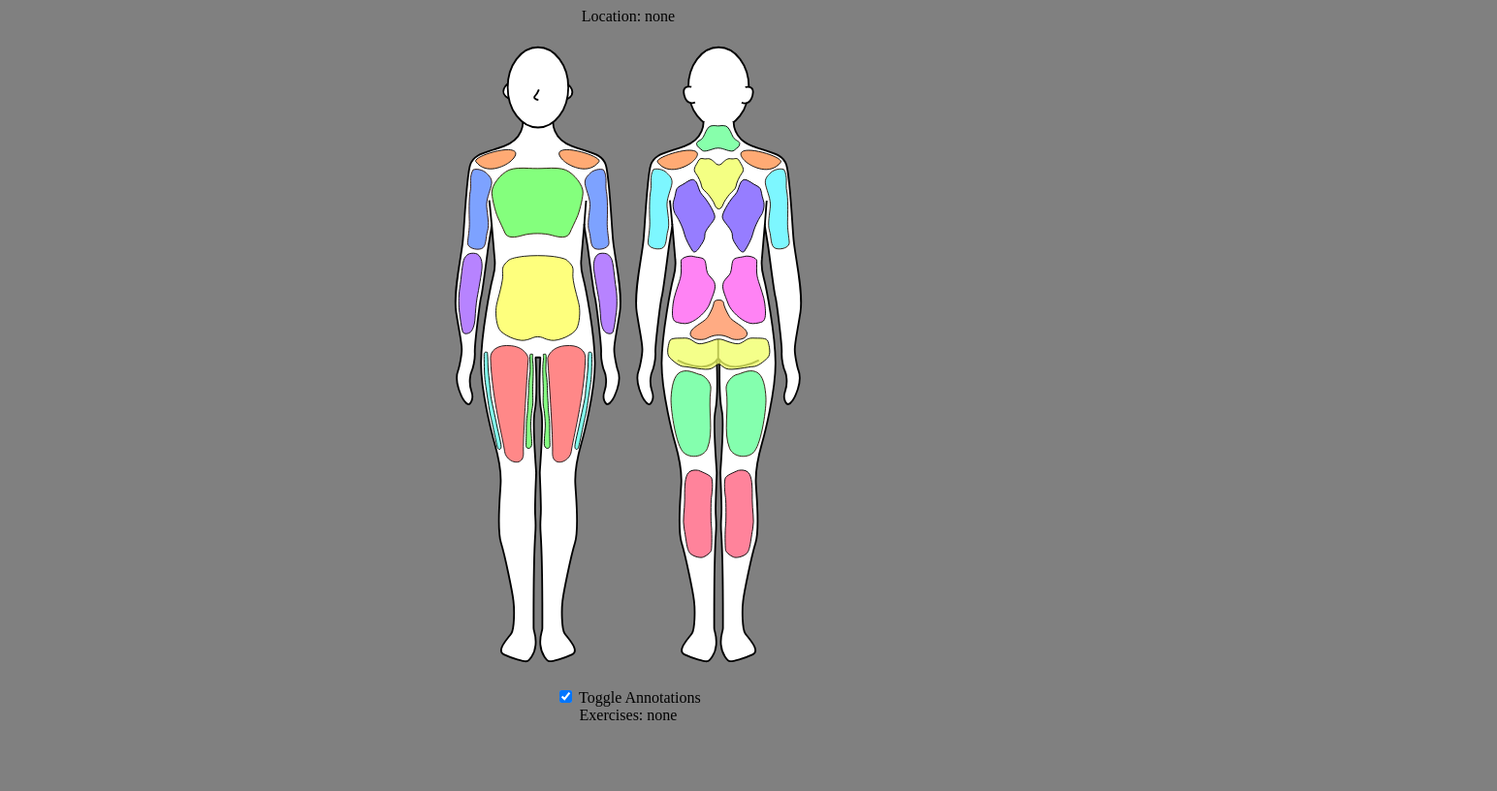
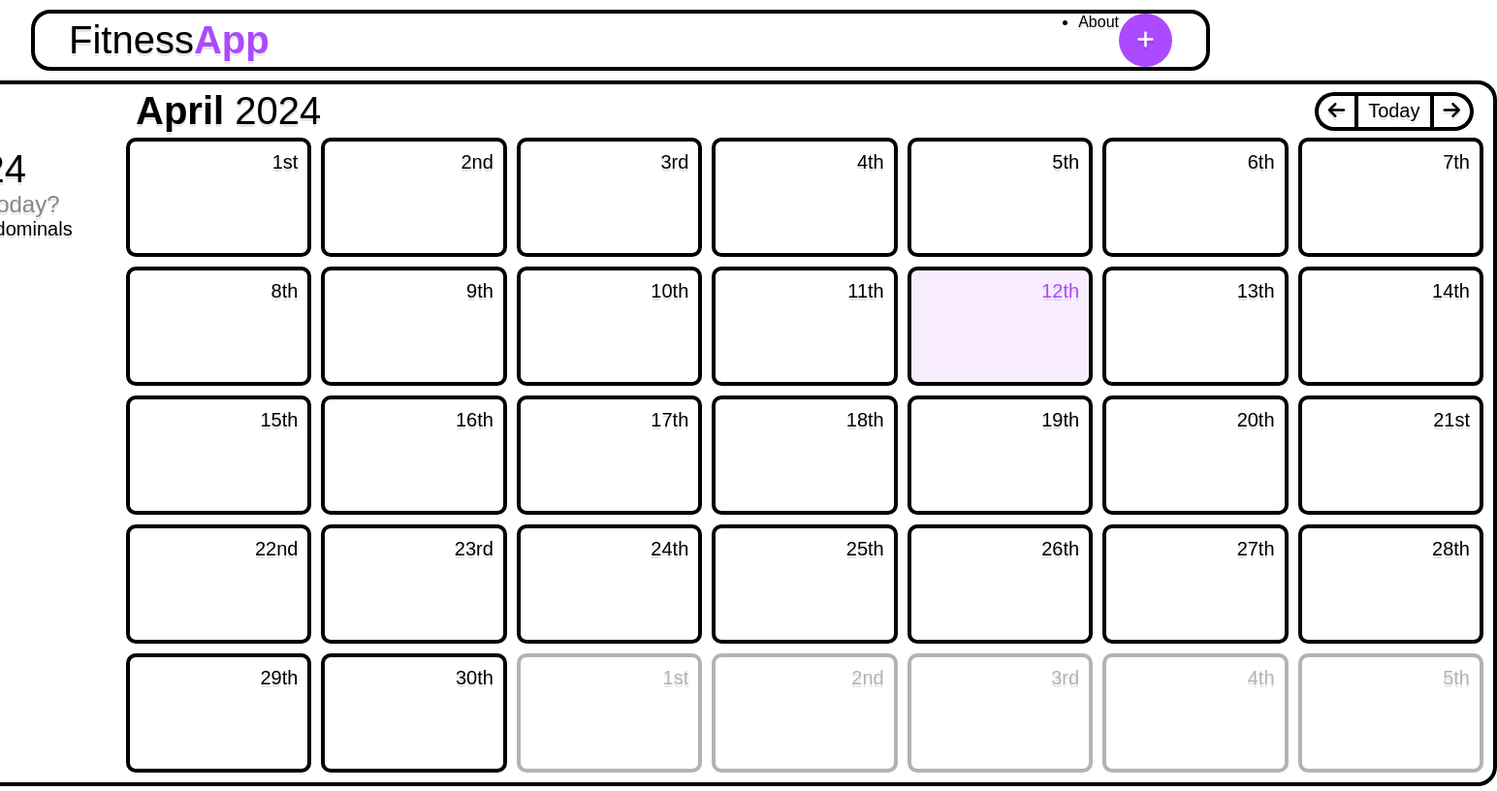
Before and after one commit to skiletro/FitnessProgram, a plain HTML site: page index.html in a window 1280 px wide. Shown: the whole page at 97% size, 1544 px wide, since content can reach past the window. Drawn offline with Linux system fonts and the light colour scheme.

Commit message:
implement calendar main app html+css

```diff
--- a/assets/scripts/main.js
+++ b/assets/scripts/diagramSelector.js
@@ -28,7 +28,7 @@ const Parse = async (action) => {
 
     json.forEach(element => {
         if (element.primaryMuscles.includes(action)) {
-            exercises.push(element.name);
+            exercises.push(" " + element.name);
         }
     });
 
--- /dev/null
+++ b/assets/scripts/mainApp.js
@@ -0,0 +1,3 @@
+const OpenDiagramPopup = () => {
+    alert(1);
+};
--- a/assets/styles/style.css
+++ b/assets/styles/style.css
@@ -1,7 +1,23 @@
+:root {
+    --background: #ffffff;
+    --hover: #e2e2e2;
+    --accent: #ab4aff;
+    --radius: 20px;
+    --transition-time: 250ms;
+}
+
+* {
+    margin: 0;
+    padding: 0;
+    box-sizing: border-box;
+    font-family: 'Bahnschrift', sans-serif;
+    text-shadow: 0px 3px 0px rgba(0, 0, 0, 0.1);
+}
+
+/* General */
 body {
     display: flex;
-    background-color: grey;
-    overflow-x: hidden;
+    background-color: --background;
     /*justify-content: center;*/
     align-items: center;
     flex-direction: column;
@@ -9,6 +25,176 @@ body {
     height: 100vh;
 }
 
+#nav {
+    display: flex;
+    justify-content: space-between;
+    align-items: center;
+    padding: 0 35px;
+    margin: 10px; /* temp */
+    border: 4px solid black;
+    border-radius: var(--radius);
+    width: 95%;
+    height: 80px;
+
+    & #logo {
+        font-size: 40px;
+
+        & .accent {
+            font-weight: bold;
+            color: var(--accent);
+        }
+    }
+
+    & #items {
+        display: flex;
+        flex-direction: row;
+
+        & #add {
+            background-color: var(--accent);
+            color: white;
+            transition: background-color 250ms;
+            border: 0;
+            border-radius: 9999px;
+            width: 55px;
+            height: 55px;
+            font-size: 20px;
+
+            &:hover {
+                background-color: color-mix(in srgb, black 10%, var(--accent));
+                cursor: pointer;
+            }
+        }
+    }
+}
+
+#main {
+    display: flex;
+    border: 4px solid black;
+    border-radius: var(--radius);
+    padding: 10px;
+}
+
+#information {
+    width: 380px;
+    padding: 10px;
+
+    & .currentdayname {
+        font-size: 40px;
+        font-weight: bold;
+    }
+
+    & .currentdaywritten {
+        font-size: 40px;
+    }
+
+    & .title {
+        font-size: 24px;
+        color: rgb(136, 136, 136);
+    }
+
+    & .subtitle {
+        font-size: 20px;
+    }
+}
+
+/* Calendar */
+#calendar {
+    display: flex;
+    flex-direction: column;
+    background-color: var(--background);
+    /*border: 4px solid black;
+    border-radius: var(--radius);*/
+    width: 1400px;
+    height: 700px;
+}
+
+#calendar .header {
+    display: flex;
+    height: 45px;
+    justify-content: space-between;
+    align-items: center;
+    flex-direction: row;
+    padding: 0px 10px 10px 10px;
+
+    & .date {
+        font-size: 40px;
+
+        & .month {
+            font-weight: bold;
+        }
+    }
+
+    & .switcher {
+        margin: 0;
+        & button {
+            align-items: center;
+            height: 40px;
+            font-size: 20px;
+            background-color: var(--background);
+            transition: background-color var(--transition-time);
+            border: 4px solid black;
+            padding: 0px 10px;
+        }
+
+        & .left {
+            border-right: 0;
+            border-top-left-radius: var(--radius);
+            border-bottom-left-radius: var(--radius);
+        }
+
+        & button:hover {
+            background-color: var(--hover);
+        }
+
+        & .right {
+            border-left: 0;
+            border-top-right-radius: var(--radius);
+            border-bottom-right-radius: var(--radius);
+        }
+    }
+}
+
+#calendar .days {
+    display: grid;
+    grid-template-columns: repeat(7, 1fr);
+    grid-gap: 10px;
+    flex: 1;
+    background-color: var(--background);
+    font-size: 20px;
+
+    & .day {
+        display: flex;
+        align-items: top;
+        justify-content: right;
+        padding: 10px;
+        background-color: var(--background);
+        transition: background-color var(--transition-time);
+        border: 4px solid black;
+        border-radius: calc(var(--radius) - 10px);
+        user-select: none;
+        cursor: pointer;
+    }
+
+    & .day:hover {
+        background-color: var(--hover);
+    }
+
+    & .differentmonth {
+        color: #b3b3b3;
+        border-color: #b3b3b3;
+    }
+
+    & .currentday {
+        background-color: color-mix(in srgb, var(--accent) 10%, white);
+        color: var(--accent);
+    }
+
+    & .currentday:hover {
+        background-color: color-mix(in srgb, var(--accent) 25%, white);
+    }
+}
+
+/* Diagram Selector */
 area {
     cursor: pointer;
 }
@@ -19,7 +205,7 @@ area {
     /*border: 2px solid gold;*/
 }
 
-#selector {
+#diagram #selector {
     display: block;
     position: absolute;
     pointer-events: none;
--- a/index.html
+++ b/index.html
@@ -7,46 +7,77 @@
     <link rel="stylesheet" href="assets/styles/style.css">
 </head>
 <body>
-    <span>Location: <span id="bodyLocation">none</span></span>
-    <div id="diagram">
-        <div id="selector"></div>
-        <img id="diagramImage" src="assets/diagrams/unannotated.svg" width="480em" usemap="#image-map">
-        <map name="image-map">
-            <area onclick="Open('neck')" coords="527,165,574,166,583,189,596,204,576,218,524,218,507,203,523,186" shape="poly">
-            <area onclick="Open('shoulders')" coords="131,231,181,210,204,200,279,199,335,221,354,233,329,251,285,235,267,202,215,202,199,233,161,251" shape="poly">
-            <area onclick="Open('shoulders')" coords="443,229,481,215,505,204,523,220,577,218,597,204,637,217,661,230,642,247,614,245,586,220,516,223,491,246,458,246" shape="poly">
-            <area onclick="Open('lats')" coords="519,223,586,222,602,241,551,325,499,242" shape="poly">
-            <area onclick="Open('chest')" coords="210,219,274,219,280,235,325,253,318,270,321,305,296,383,181,383,163,308,166,270,166,255,202,234,204,224" shape="poly">
-            <area onclick="Open('abdominals')" coords="179,385,304,386,329,540,152,543" shape="poly">
-            <area onclick="Open('biceps')" coords="131,234,162,255,157,309,159,344,150,385,118,378,121,306" shape="poly">
-            <area onclick="Open('biceps')" coords="326,252,353,236,363,297,367,370,366,378,334,385,325,342,331,306,321,272" shape="poly">
-            <area onclick="Open('triceps')" coords="441,234,466,252,475,264,467,297,471,341,463,384,428,381,431,321,433,270" shape="poly">
-            <area onclick="Open('triceps')" coords="628,254,661,234,668,274,672,324,672,360,676,372,643,387,637,363,633,332,638,306,626,268" shape="poly">
-            <area onclick="Open('forearms')" coords="116,379,152,387,142,464,133,529,113,529,103,471" shape="poly">
-            <area onclick="Open('forearms')" coords="334,388,368,381,378,439,378,487,373,529,351,526,340,450" shape="poly">
-            <area onclick="Open('middle back')" coords="496,244,550,328,603,240,625,254,632,305,594,389,549,334,509,389,469,303,479,250" shape="poly">
-            <area onclick="Open('lats')" coords="485,386,529,391,550,439,573,389,619,391,621,429,637,500,625,512,577,500,551,454,517,507,478,514,466,487,482,423" shape="poly">
-            <area onclick="Open('lower back')" coords="550,460,528,502,495,522,513,539,549,532,586,541,605,523,575,502" shape="poly">
-            <area onclick="Open('glutes')" coords="466,533,499,534,519,543,550,534,585,543,601,531,634,532,640,562,617,584,563,588,550,581,535,589,486,583,460,562" shape="poly">
-            <area onclick="Open('hamstrings')" coords="478,586,529,591,542,615,539,655,539,702,528,733,496,736,479,711,468,652,468,611" shape="poly">
-            <area onclick="Open('hamstrings')" coords="563,603,590,588,617,588,635,625,631,669,619,723,598,737,574,731,561,708,562,653" shape="poly">
-            <area onclick="Open('calves')" coords="496,752,541,762,541,823,541,886,531,910,502,906,487,867,487,808" shape="poly">
-            <area onclick="Open('calves')" coords="562,762,607,754,611,795,613,844,607,888,600,908,563,908,559,857,556,782" shape="poly">
-            <area onclick="Open('abductors')" coords="160,556,163,614,172,664,183,725,172,724,154,646,145,588,146,558" shape="poly">
-            <area onclick="Open('abductors')" coords="327,552,335,552,334,618,323,679,313,723,304,713,317,656,325,598" shape="poly">
-            <area onclick="Open('adductors')" coords="225,558,236,559,236,618,234,660,233,711,235,723,218,721,223,657,226,593" shape="poly">
-            <area onclick="Open('adductors')" coords="248,558,258,558,261,612,264,652,266,697,265,724,250,723,254,678,247,636,254,597" shape="poly">
-            <area onclick="Open('quadriceps')" coords="160,543,225,543,220,673,220,748,187,744,167,629" shape="poly">
-            <area onclick="Open('quadriceps')" coords="260,541,322,541,324,581,310,665,299,746,265,746,263,655,259,577" shape="poly">
-        </map>
+    <div id="nav">
+        <div id="logo">Fitness<span class="accent">App</span></div>
+        <div id="items">
+            <ul>
+                <li>About</li>
+            </ul>
+            <button id="add" onclick="OpenDiagramPopup()">
+                <i class="fa-solid fa-plus"></i>
+            </button>
+        </div>
     </div>
-    <label for="toggleAnnotations">
-        <input type="checkbox" id="toggleAnnotations" name="toggleAnnotations" checked>
-        Toggle Annotations
-    </label>
-    <span>Exercises: <span id="exercises">none</span></span>
-
-    <script src="assets/scripts/imageMapResizer.min.js"></script>
-    <script src="assets/scripts/main.js"></script>
+    <div id="main">
+        <div id="information">
+            <div class="currentdayname">Friday</div>
+            <div class="currentdaywritten">12th April 2024</div>
+            <div class="title">What do I need to do today?</div>
+            <div class="subtitle">Focusing on <span>Chest and Abdominals</span> today...</div>
+            <div>
+                pluh pluh
+            </div>
+        </div>
+        <div id="calendar">
+            <div class="header">
+                <div class="date">
+                    <span class="month">April</span>
+                    <span class="year">2024</span>
+                </div>
+                <div class="switcher">
+                    <button class="left"><i class="fa-solid fa-arrow-left"></i></button><button class="today">Today</button><button class="right"><i class="fa-solid fa-arrow-right"></i></button>
+                </div>
+            </div>
+            <div class="days">
+                <div class="day">1st</div>
+                <div class="day">2nd</div>
+                <div class="day">3rd</div>
+                <div class="day">4th</div>
+                <div class="day">5th</div>
+                <div class="day">6th</div>
+                <div class="day">7th</div>
+                <div class="day">8th</div>
+                <div class="day">9th</div>
+                <div class="day">10th</div>
+                <div class="day">11th</div>
+                <div class="day currentday">12th</div>
+                <div class="day">13th</div>
+                <div class="day">14th</div>
+                <div class="day">15th</div>
+                <div class="day">16th</div>
+                <div class="day">17th</div>
+                <div class="day">18th</div>
+                <div class="day">19th</div>
+                <div class="day">20th</div>
+                <div class="day">21st</div>
+                <div class="day">22nd</div>
+                <div class="day">23rd</div>
+                <div class="day">24th</div>
+                <div class="day">25th</div>
+                <div class="day">26th</div>
+                <div class="day">27th</div>
+                <div class="day">28th</div>
+                <div class="day">29th</div>
+                <div class="day">30th</div>
+                <div class="day differentmonth">1st</div>
+                <div class="day differentmonth">2nd</div>
+                <div class="day differentmonth">3rd</div>
+                <div class="day differentmonth">4th</div>
+                <div class="day differentmonth">5th</div>
+            </div>
+        </div>
+    </div>
+    <script src="https://kit.fontawesome.com/02439252d4.js" crossorigin="anonymous"></script>
+    <script src="assets/scripts/mainApp.js"></script>
 </body>
 </html>
```
Also changed, not shown: diagramSelector.html (added, +52 -0 lines).
